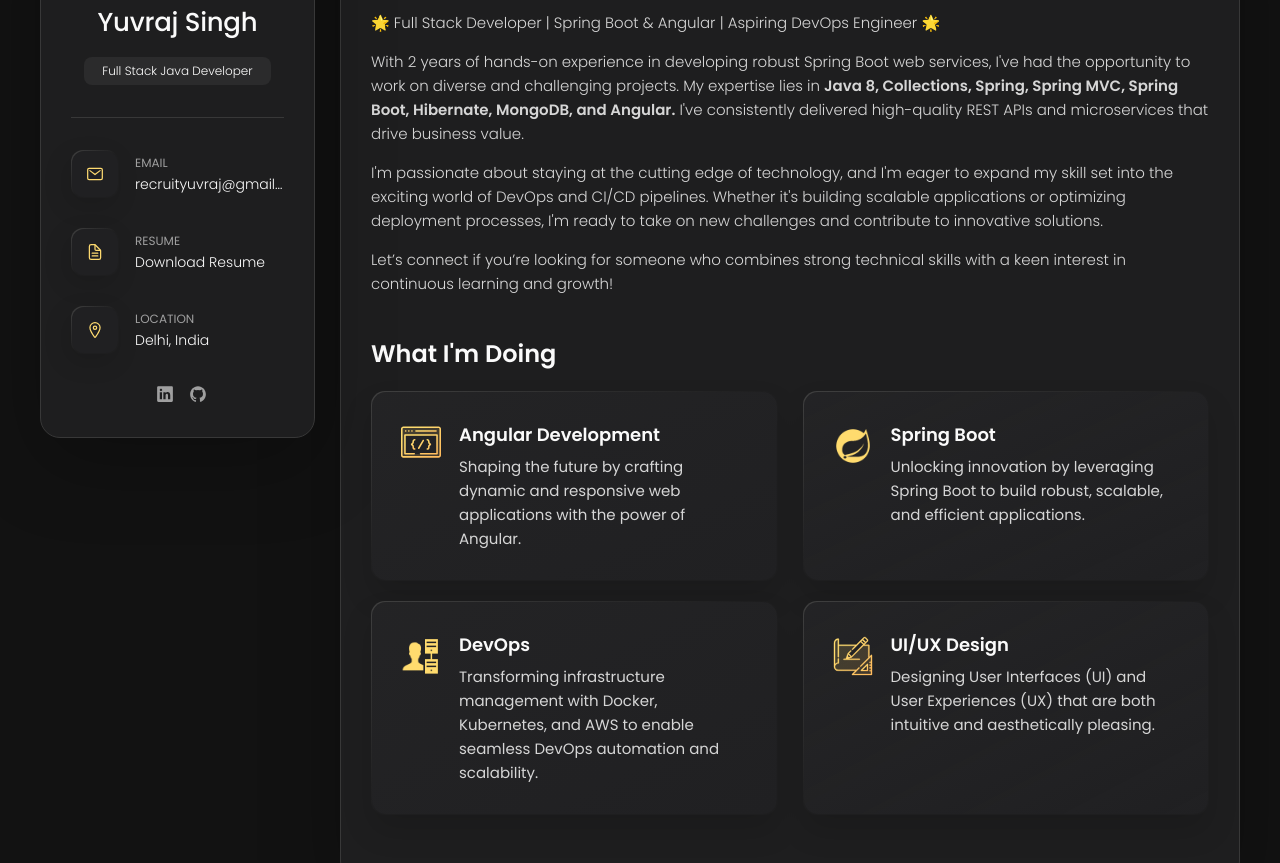
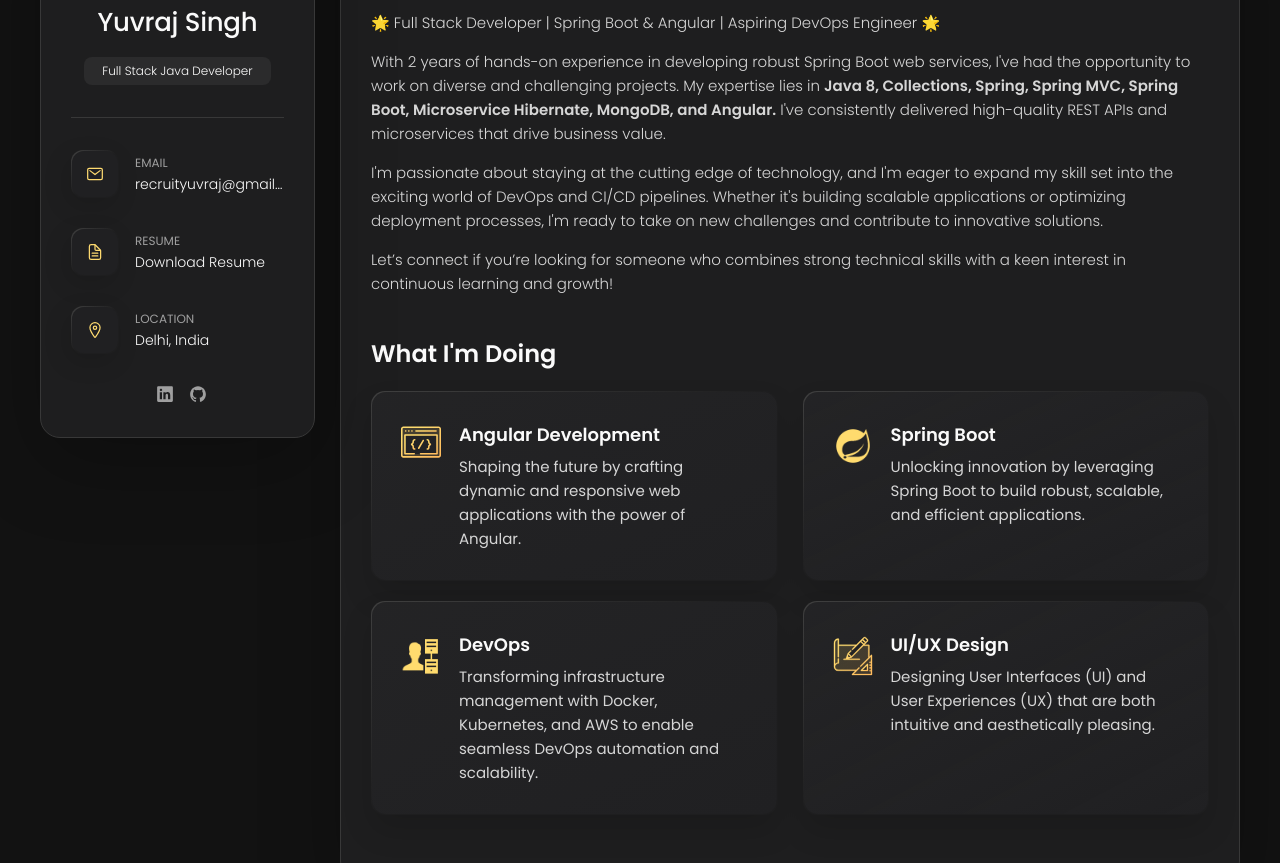
Before and after one commit to y4yuvsingh/portofolio, a plain HTML site: page index.html in a window 1280 px wide. Shown: the part 168-1031 px from the top of the page. Drawn offline with nearby package versions, Linux system fonts and the light colour scheme.

Commit message:
Update index.html

```diff
--- a/index.html
+++ b/index.html
@@ -207,7 +207,7 @@
             <p>
               With 2 years of hands-on experience in developing robust Spring Boot web services,
               I've had the opportunity to work on diverse and challenging projects.
-              My expertise lies in <b>Java 8, Collections, Spring, Spring MVC, Spring Boot,
+              My expertise lies in <b>Java 8, Collections, Spring, Spring MVC, Spring Boot, Microservice
               Hibernate, MongoDB, and Angular.</b> I've consistently delivered high-quality REST APIs
               and microservices that drive business value.
             </p>
```
